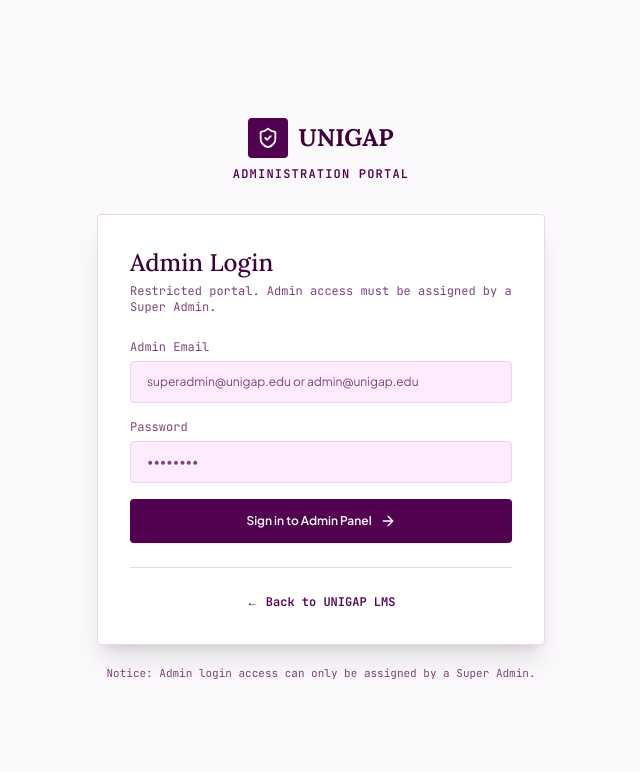
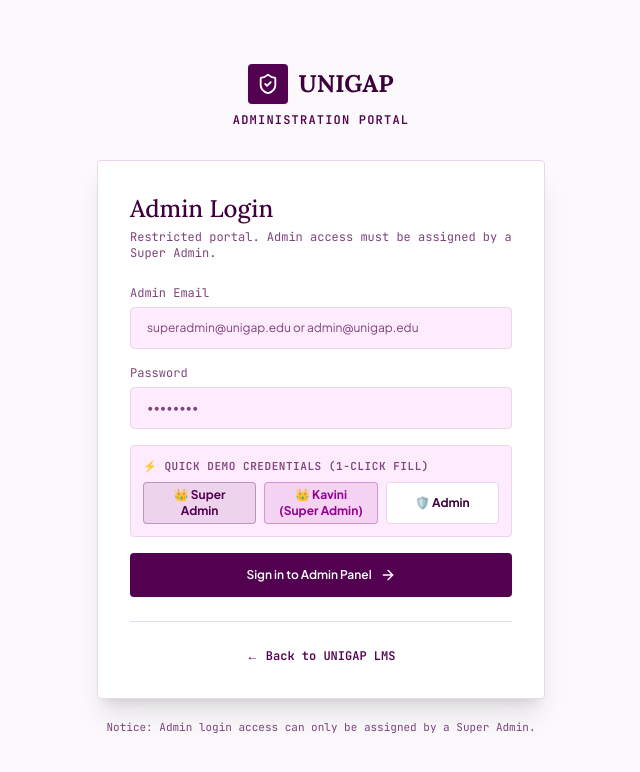
Before and after one commit to Kavinipremarathna/Unigap_Lms, a Next.js app: page /admin/login in a window 1280 px wide. Shown: the top 772 px of the page, without its empty margins (319-959 px from the left). Built offline with nearby package versions, Linux system fonts and the light colour scheme.

Commit message:
feat: add 1-click Quick Fill buttons to admin login and seed database

```diff
--- a/app/admin/login/page.tsx
+++ b/app/admin/login/page.tsx
@@ -230,7 +230,47 @@ export default function AdminLoginPage() {
                 />
               </div>
 
+              {/* Quick Fill Demo Credentials */}
+              <div className="rounded-[4px] border border-border bg-surface-2 p-3 space-y-2 text-xs font-mono">
+                <span className="text-[11px] font-semibold text-ink-muted uppercase tracking-wider block">
+                  ⚡ Quick Demo Credentials (1-Click Fill)
+                </span>
+                <div className="flex flex-wrap gap-2">
+                  <button
+                    type="button"
+                    onClick={() => {
+                      setEmail("superadmin@unigap.edu");
+                      setPassword("Unigap@123");
+                    }}
+                    className="flex-1 rounded border border-primary/30 bg-primary/10 px-2.5 py-1 text-xs text-primary font-bold hover:bg-primary/20 transition cursor-pointer"
+                  >
+                    👑 Super Admin
+                  </button>
+                  <button
+                    type="button"
+                    onClick={() => {
+                      setEmail("kkgpremarathna@gmail.com");
+                      setPassword("Unigap@123");
+                    }}
+                    className="flex-1 rounded border border-accent/30 bg-accent/10 px-2.5 py-1 text-xs text-accent font-bold hover:bg-accent/20 transition cursor-pointer"
+                  >
+                    👑 Kavini (Super Admin)
+                  </button>
+                  <button
+                    type="button"
+                    onClick={() => {
+                      setEmail("admin@unigap.edu");
+                      setPassword("Unigap@123");
+                    }}
+                    className="flex-1 rounded border border-border bg-surface px-2.5 py-1 text-xs text-ink font-bold hover:bg-surface-2 transition cursor-pointer"
+                  >
+                    🛡️ Admin
+                  </button>
+                </div>
+              </div>
+
               <button
+
 
                 type="submit"
                 disabled={isLoading}
```
